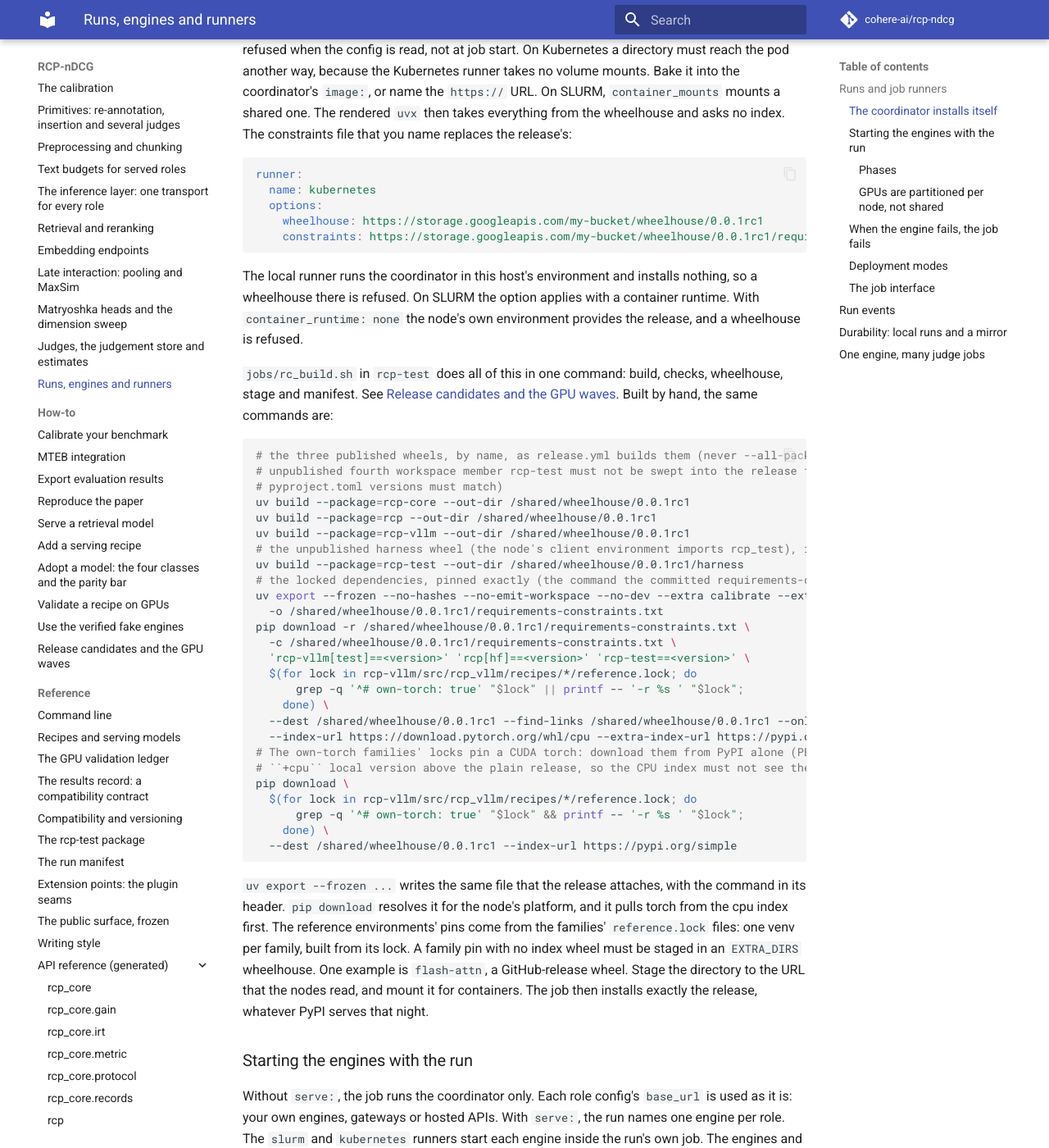
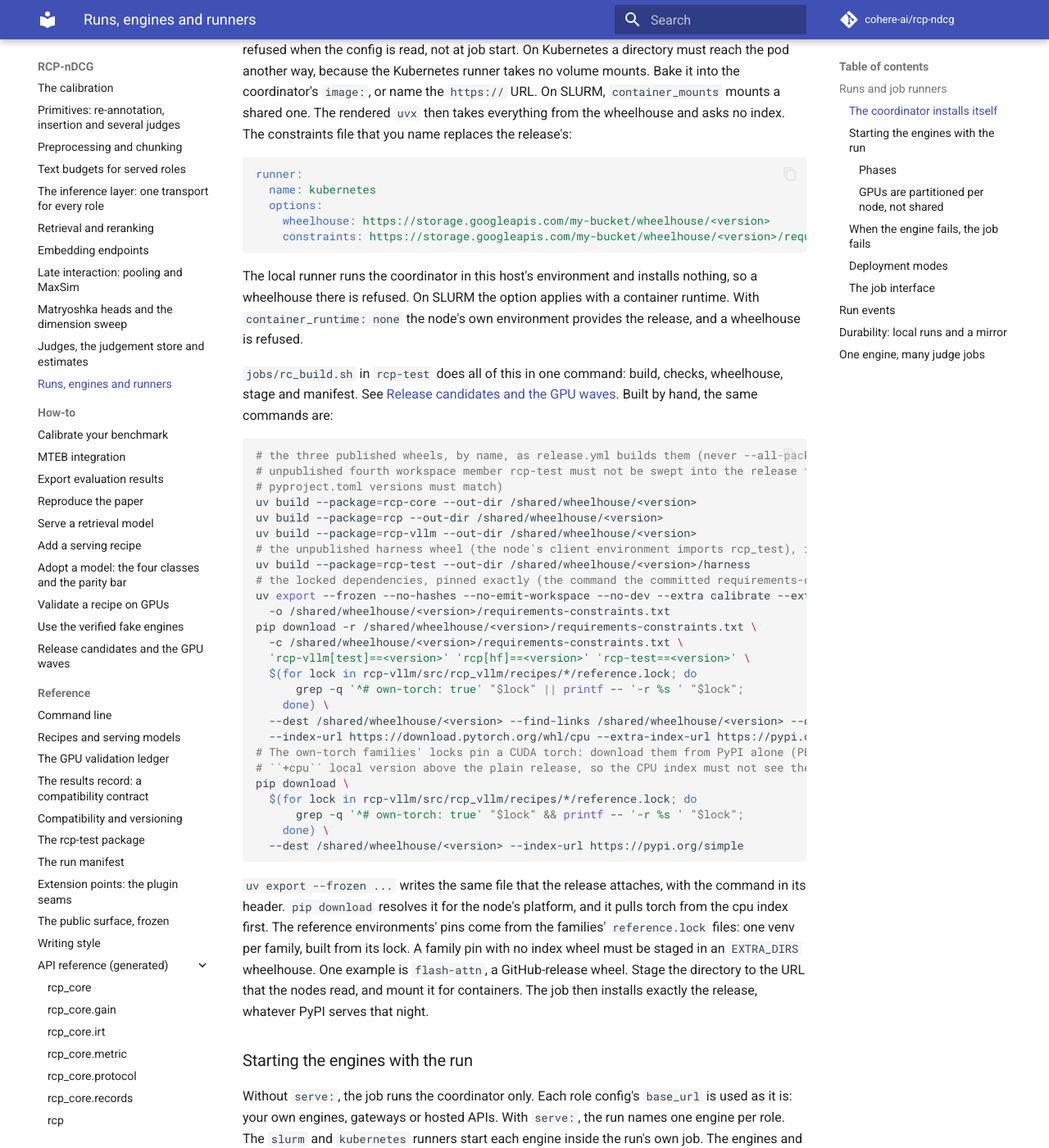
Before and after one commit to cohere-ai/rcp-ndcg, an MkDocs documentation site: the page built from docs/concepts/runs.md, in a window 1280 px wide and 1400 px high, scrolled down 4952 px. Shown: the whole window at 82% size. Built offline with MkDocs 1.6.1 and Material for MkDocs 9.7.7, drawn with Linux system fonts in a browser that asks for light colours; comment, search, counter and statistics services are not loaded.

Commit message:
docs(concepts): the wheelhouse example carries no release's version
The hub-worker example's paths named a 0.0.1-era release candidate. They use
the `<version>` placeholder that the same page's uvx commands already use.

````diff
--- a/docs/concepts/runs.md
+++ b/docs/concepts/runs.md
@@ -186,8 +186,8 @@ no index. The constraints file that you name replaces the release's:
 runner:
   name: kubernetes
   options:
-    wheelhouse: https://storage.googleapis.com/my-bucket/wheelhouse/0.0.1rc1
-    constraints: https://storage.googleapis.com/my-bucket/wheelhouse/0.0.1rc1/requirements-constraints.txt
+    wheelhouse: https://storage.googleapis.com/my-bucket/wheelhouse/<version>
+    constraints: https://storage.googleapis.com/my-bucket/wheelhouse/<version>/requirements-constraints.txt
 ```
 
 The local runner runs the coordinator in this host's environment and installs nothing, so a wheelhouse there
@@ -202,21 +202,21 @@ commands are:
 # the three published wheels, by name, as release.yml builds them (never --all-packages: the
 # unpublished fourth workspace member rcp-test must not be swept into the release files; the
 # pyproject.toml versions must match)
-uv build --package=rcp-core --out-dir /shared/wheelhouse/0.0.1rc1
-uv build --package=rcp --out-dir /shared/wheelhouse/0.0.1rc1
-uv build --package=rcp-vllm --out-dir /shared/wheelhouse/0.0.1rc1
+uv build --package=rcp-core --out-dir /shared/wheelhouse/<version>
+uv build --package=rcp --out-dir /shared/wheelhouse/<version>
+uv build --package=rcp-vllm --out-dir /shared/wheelhouse/<version>
 # the unpublished harness wheel (the node's client environment imports rcp_test), in its own directory
-uv build --package=rcp-test --out-dir /shared/wheelhouse/0.0.1rc1/harness
+uv build --package=rcp-test --out-dir /shared/wheelhouse/<version>/harness
 # the locked dependencies, pinned exactly (the command the committed requirements-constraints.txt records)
 uv export --frozen --no-hashes --no-emit-workspace --no-dev --extra calibrate --extra hf --extra s3 --extra azure \
-  -o /shared/wheelhouse/0.0.1rc1/requirements-constraints.txt
-pip download -r /shared/wheelhouse/0.0.1rc1/requirements-constraints.txt \
-  -c /shared/wheelhouse/0.0.1rc1/requirements-constraints.txt \
+  -o /shared/wheelhouse/<version>/requirements-constraints.txt
+pip download -r /shared/wheelhouse/<version>/requirements-constraints.txt \
+  -c /shared/wheelhouse/<version>/requirements-constraints.txt \
   'rcp-vllm[test]==<version>' 'rcp[hf]==<version>' 'rcp-test==<version>' \
   $(for lock in rcp-vllm/src/rcp_vllm/recipes/*/reference.lock; do
       grep -q '^# own-torch: true' "$lock" || printf -- '-r %s ' "$lock";
     done) \
-  --dest /shared/wheelhouse/0.0.1rc1 --find-links /shared/wheelhouse/0.0.1rc1 --only-binary :all: \
+  --dest /shared/wheelhouse/<version> --find-links /shared/wheelhouse/<version> --only-binary :all: \
   --index-url https://download.pytorch.org/whl/cpu --extra-index-url https://pypi.org/simple
 # The own-torch families' locks pin a CUDA torch: download them from PyPI alone (PEP 440 orders a
 # ``+cpu`` local version above the plain release, so the CPU index must not see them).
@@ -224,7 +224,7 @@ pip download \
   $(for lock in rcp-vllm/src/rcp_vllm/recipes/*/reference.lock; do
       grep -q '^# own-torch: true' "$lock" && printf -- '-r %s ' "$lock";
     done) \
-  --dest /shared/wheelhouse/0.0.1rc1 --index-url https://pypi.org/simple
+  --dest /shared/wheelhouse/<version> --index-url https://pypi.org/simple
 ```
 
 `uv export --frozen ...` writes the same file that the release attaches, with the command in its header.
````
